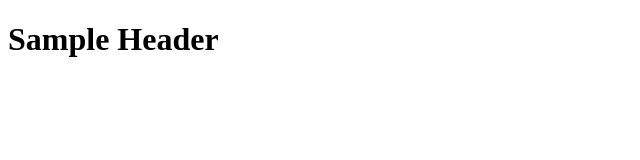
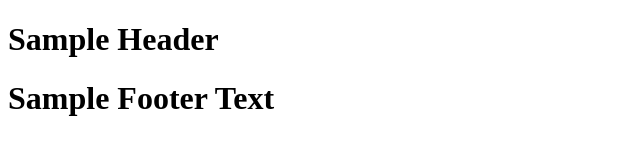
Before and after one commit to jis-edstem/HTML-test-repo, a plain HTML site: page index.html in a window 1280 px wide. Shown: the whole page, without its empty margins (0-640 px from the left). Drawn offline with Linux system fonts and the light colour scheme.

Commit message:
test: Add sample footers to the webpage (#2)

```diff
--- a/index.html
+++ b/index.html
@@ -7,8 +7,11 @@
 </head>
 <body>
     <header>
-        <h1> Sample Header </h1>
+        <h1> Sample Header</h1>
     </header>
 
+    <footer>
+        <h1> Sample Footer Text </h1>
+    </footer>
 </body>
 </html>
```
